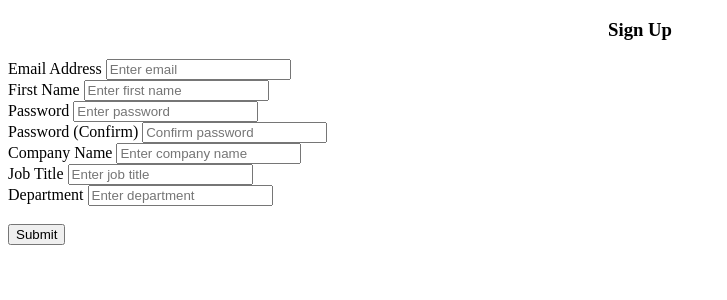
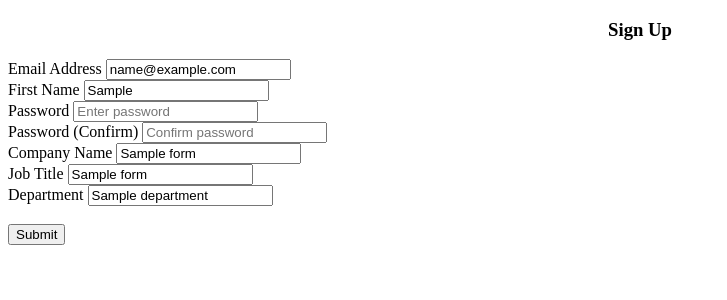
Before and after one commit to culfri09/Kallos, a Flask app: template website/template/sign_up.html in a window 1280 px wide. Shown: the part 26-326 px from the top of the page, without its empty margins (0-727 px from the left). Run offline with Flask 3, Linux system fonts and the light colour scheme; the template is opened without the code that fills it: most values are stand-ins (such as "Sample title", 1, 10 or a date in 2020).

Commit message:
Keep input after failed form validation

```diff
--- a/website/template/login.html
+++ b/website/template/login.html
@@ -1,4 +1,5 @@
-{%  extends "base.html" %} {% block title %}Login{% endblock %}
+{% extends "base.html" %}
+{% block title %}Login{% endblock %}
 
 <!-- Main content container -->
 {% block content %}
@@ -7,7 +8,7 @@
     <h3 align="center">Log In</h3>
     <div>
         <label for="email">Email Address</label>
-        <input type="email" id="email" name="email" placeholder="Enter email">
+        <input type="email" id="email" name="email" placeholder="Enter email" value="{{ form_data.email }}">
     </div>
     <div>
         <label for="password">Password</label>
--- a/website/template/sign_up.html
+++ b/website/template/sign_up.html
@@ -1,4 +1,5 @@
-{%  extends "base.html" %} {% block title %}Sign Up{% endblock %}
+{% extends "base.html" %}
+{% block title %}Sign Up{% endblock %}
 
 <!-- Main content container -->
 {% block content %}
@@ -7,11 +8,11 @@
     <h3 align="center">Sign Up</h3>
     <div>
         <label for="email">Email Address</label>
-        <input type="email" id="email" name="email" placeholder="Enter email">
+        <input type="email" id="email" name="email" placeholder="Enter email" value="{{ form_data.email }}">
     </div>
     <div>
         <label for="firstName">First Name</label>
-        <input type="text" id="firstName" name="firstName" placeholder="Enter first name">
+        <input type="text" id="firstName" name="firstName" placeholder="Enter first name" value="{{ form_data.first_name }}">
     </div>
     <div>
         <label for="password1">Password</label>
@@ -23,15 +24,15 @@
     </div>
     <div>
         <label for="companyName">Company Name</label>
-        <input type="text" id="companyName" name="companyName" placeholder="Enter company name">
+        <input type="text" id="companyName" name="companyName" placeholder="Enter company name" value="{{ form_data.company_name }}">
     </div>
     <div>
         <label for="jobTitle">Job Title</label>
-        <input type="text" id="jobTitle" name="jobTitle" placeholder="Enter job title">
+        <input type="text" id="jobTitle" name="jobTitle" placeholder="Enter job title" value="{{ form_data.job_title }}">
     </div>
     <div>
         <label for="department">Department</label>
-        <input type="text" id="department" name="department" placeholder="Enter department">
+        <input type="text" id="department" name="department" placeholder="Enter department" value="{{ form_data.department }}">
     </div>
     <br/>
     <button type="submit">Submit</button>
```
Also changed, not shown: website/auth.py (+21 -20 lines), instance/database.db.
